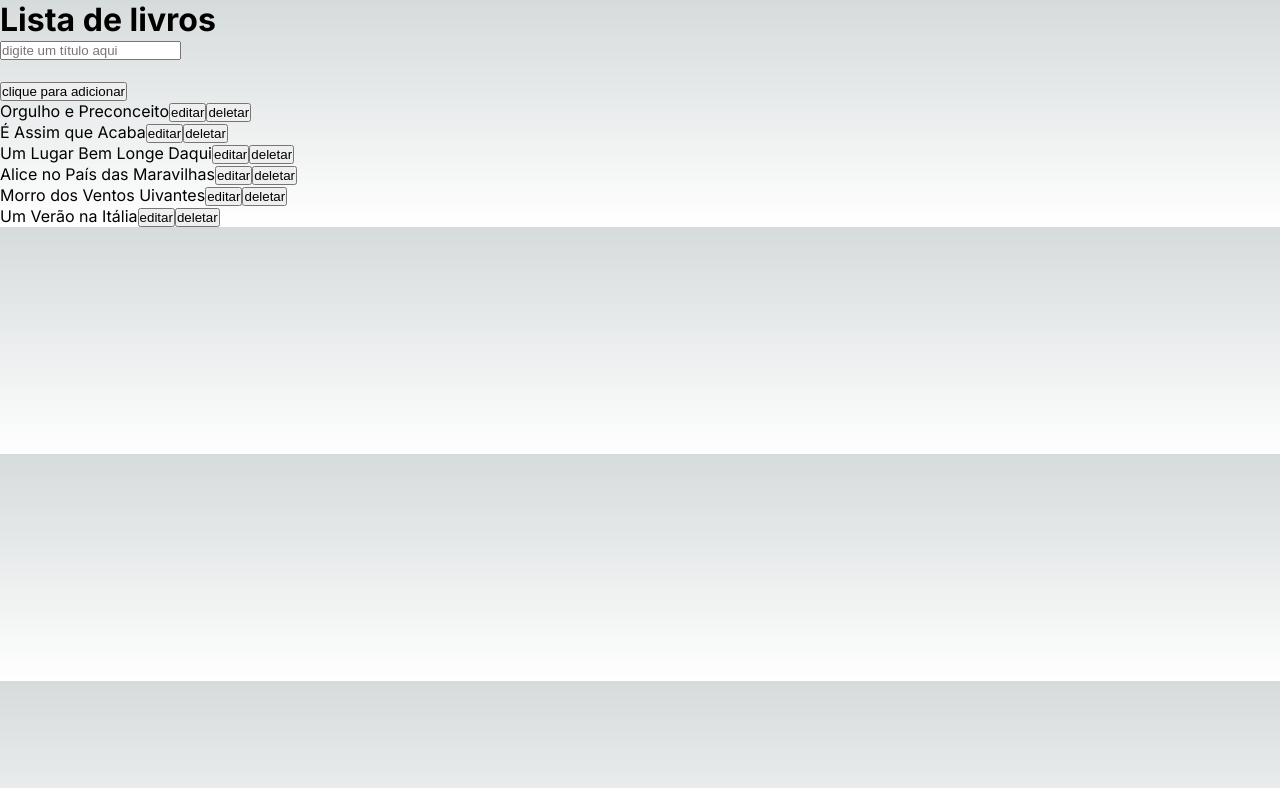
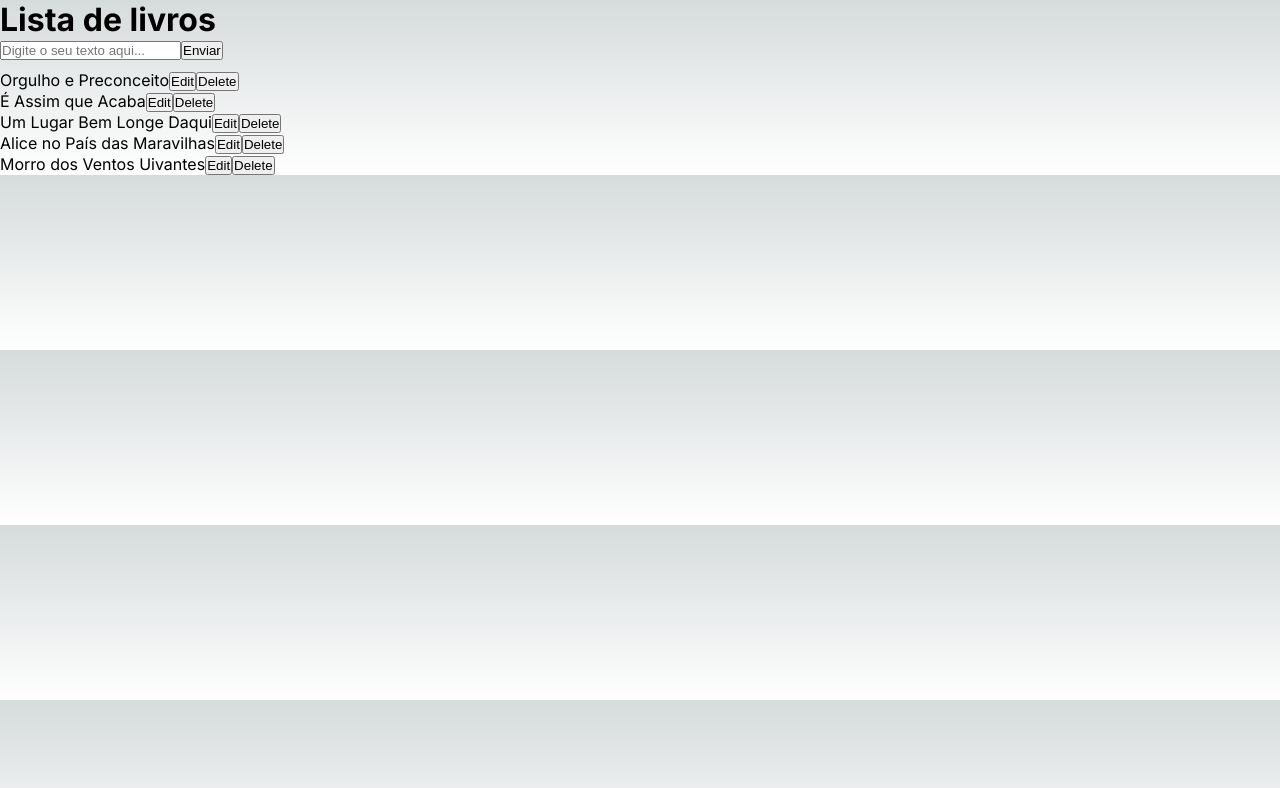
Before and after one commit to DeborahLyra/practicing-frontend-abilities, a Next.js app in the folder web-service/: page / in a window 1280 px wide. Shown: the top 788 px of the page. Built offline with nearby package versions, Linux system fonts and the light colour scheme; data requests are answered from the project's data file.

Commit message:
adicionando mais funções

```diff
--- a/web-service/db.json
+++ b/web-service/db.json
@@ -19,10 +19,6 @@
     {
       "id": 5,
       "titulo": "Morro dos Ventos Uivantes"
-    },
-    {
-      "titulo": "Um Verão na Itália",
-      "id": 6
     }
   ]
 }
--- a/web-service/src/app/page.tsx
+++ b/web-service/src/app/page.tsx
@@ -47,28 +47,51 @@ export default function Home() {
   }
 
 
-  async function deleteItem(id: number) { //essa a função responsável por deletar o item da lista
+  async function HandleDeleteItem(id: number) { //essa a função responsável por deletar o item da lista
     try {
       await api.delete(`/livros/${id}`)
-      const filteredItems = items.filter((item)=>{
-        item.id !== id
-      })
+      const filteredItems = items.filter((item) => item.id !== id)
       setItems(filteredItems)
-      loadLista()
     } catch (error) {
       console.log("erro")
     }
 
   }
 
-  async function editItem(id: number) {
-    try {
-      await api.put(`/livros/${id}`)
-      loadLista()
-    } catch (error) {
-      console.log("erro")
-    }
+  async function handleEditItem(id: number) {
+    const changedItems = items.map((item) => {
+      if (item.id === id) {
+        return { ...item, isEditing: true };
+      }
+      return item;
+    });
+
+    setItems(changedItems);
   }
+
+  function handleUpdateItem(id: number) {
+
+    const changedItems = items.map((item) => {
+      if (item.id === id) {
+        return { ...item, isEditing: false };
+      }
+      return item;
+    });
+
+    setItems(changedItems);
+  }
+
+  function handleChangeItem(id: number, textValue: string) {
+    const changedItems = items.map((item) => {
+      if (item.id === id) {
+        return { ...item, nome: textValue };
+      }
+      return item;
+    });
+
+    setItems(changedItems);
+  }
+
 
   return (
     //logo abaixo é o input, nele chama a funcão setTextInput quando há mudanças nele, que armazena o valor escrito nele
@@ -76,18 +99,36 @@ export default function Home() {
     //depois vem a lisa, onde usa o map para adicionar diversos itens em cada li
     <>
       <h1>Lista de livros</h1>
-      <input onChange={(e) => setTextInput(e.target.value)} type="text" placeholder="digite um título aqui" /> <br /><br />
+      <div style={{ marginBottom: 10 }}>
+        <input
+          onChange={(e) => setTextInput(e.target.value)}
+          placeholder="Digite o seu texto aqui..."
+        />
+        <button onClick={addItemLista}>Enviar</button>
+      </div>
 
-      <button onClick={addItemLista}>clique para adicionar</button>
-      <span>{load && "carregando"}</span>
+      <span>{load && "Carregando..."}</span>
+
       <ul>
-        {items.map((item, index) => (
-          <li key={index}>
-            {item.titulo}
-            <button onClick={() => { editItem(item.id) }}>editar</button>
-            <button onClick={() => { deleteItem(item.id) }}>deletar</button>
+        {items.map((item) => (
+          <li key={item.id}>
+            {item.isEditing ? (
+              <input
+                onChange={(e) => handleChangeItem(item.id, e.target.value)}
+                value={item.titulo}
+              />
+            ) : (
+              item.titulo
+            )}
+
+            {item.isEditing ? (
+              <button onClick={() => handleUpdateItem(item.id)}>Save</button>
+            ) : (
+              <button onClick={() => handleEditItem(item.id)}>Edit</button>
+            )}
+
+            <button onClick={() => HandleDeleteItem(item.id)}>Delete</button>
           </li>
-
         ))}
       </ul>
 
```
